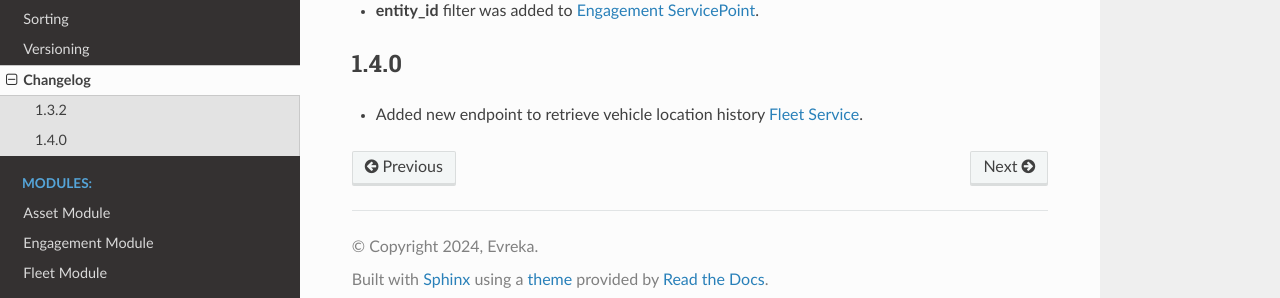
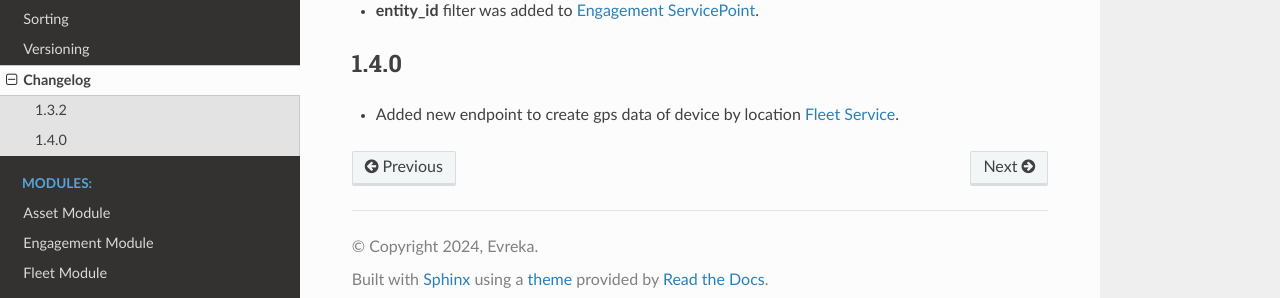
Before and after one commit to evrekadev/evreka-api-doc, a Sphinx documentation site: the page built from source/changelog.rst, in a window 1280 px wide. Shown: the part 217-515 px from the top of the page. Built offline with Sphinx 7.4.7 and the Read the Docs theme 2.0.0, drawn with Linux system fonts in a browser that asks for light colours.

Commit message:
E360-16526: update change log comment

```diff
--- a/source/changelog.rst
+++ b/source/changelog.rst
@@ -7,4 +7,4 @@ Changelog
 
 1.4.0
 ----------------
-- Added new endpoint to retrieve vehicle location history :doc:`Fleet Service <fleet/index>`.
+- Added new endpoint to create gps data of device by location :doc:`Fleet Service <fleet/index>`.
```
